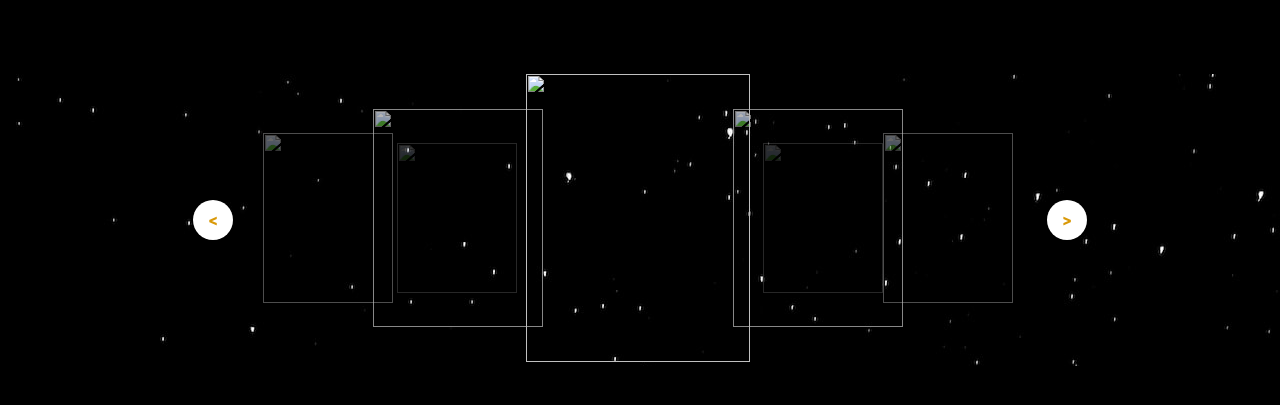
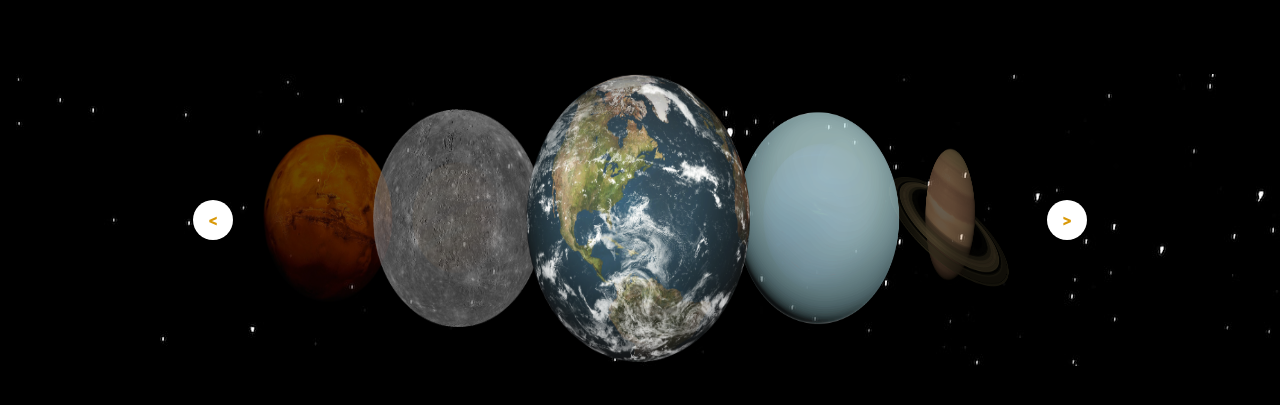
Before and after one commit to KevinKuch/TP_site_astronomie, a website: page page-explore.html in a window 1280 px wide. Shown: the part 115-520 px from the top of the page. Drawn offline with nearby package versions, Linux system fonts and the light colour scheme; the site is published under a folder, as on GitHub Pages, so addresses that start at the root find nothing.

Commit message:
Correction image

```diff
--- a/package.json
+++ b/package.json
@@ -1,5 +1,5 @@
 {
-  "homepage-off": "https://kevinkuch.github.io/tp_final_site_astronomie/",
+  "homepage": "https://kevinkuch.github.io/tp_final_site_astronomie/",
   "name": "tp_final_site_astronomie",
   "version": "1.0.0",
   "description": "",
--- a/page-explore.html
+++ b/page-explore.html
@@ -58,14 +58,14 @@
             <div class="hi-prev"></div>
             <div class="hi-next"></div>
             <ul class="image-planet">
-                <li><img src="/medias/img-planet/jupiter.png" alt=""></li>
-                <li><img src="/medias/img-planet/mars.png" alt=""></li>
-                <li><img src="/medias/img-planet/mercury.png" alt=""></li>
-                <li><img src="/medias/img-planet/terre.png" alt=""></li>
-                <li><img src="/medias/img-planet/uranus.png" alt=""></li>
-                <li><img src="/medias/img-planet/saturn.png" alt=""></li>
-                <li> <img src="/medias/img-planet/neptune.png" alt=""></li>
-                <li><img src="/medias/img-planet/venus.png" alt=""></li>
+                <li><img src="./medias/img-planet/jupiter.png" alt="jupiter"></li>
+                <li><img src="./medias/img-planet/mars.png" alt="mars"></li>
+                <li><img src="./medias/img-planet/mercury.png" alt="mercure"></li>
+                <li><img src="./medias/img-planet/terre.png" alt="terre"></li>
+                <li><img src="./medias/img-planet/uranus.png" alt="uranus"></li>
+                <li><img src="./medias/img-planet/saturn.png" alt="saturne"></li>
+                <li><img src="./medias/img-planet/neptune.png" alt="neptune"></li>
+                <li><img src="./medias/img-planet/venus.png" alt="venus"></li>
             </ul>
         </section>
     </main>
```
